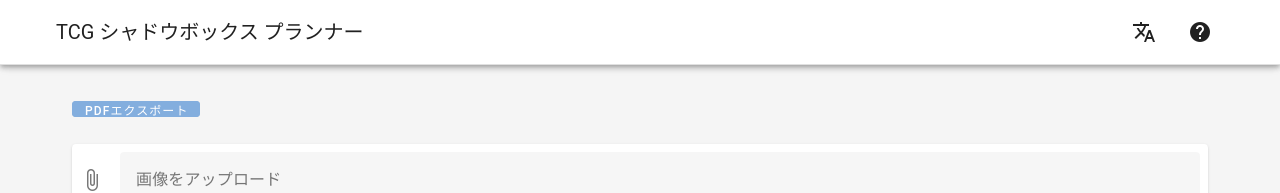
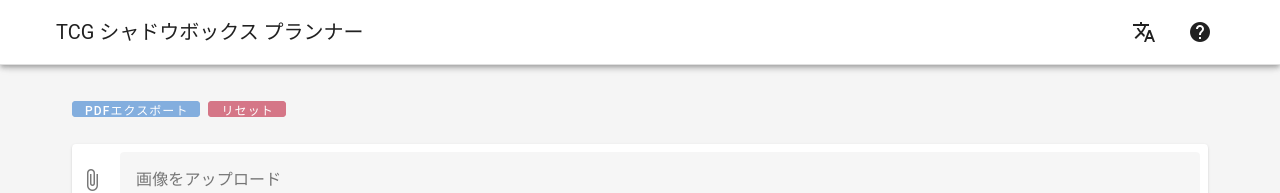
Before and after one commit to shin1kt/TCG-Shadowbox-Planner, a Nuxt app in the folder app/: page / in a window 1280 px wide. Shown: the top 193 px of the page. Built offline with nearby package versions, Linux system fonts and the light colour scheme.

Commit message:
feat: リセットボタンを追加し、すべての画像と編集内容をリセットする機能を実装

```diff
--- a/app/i18n/locales/en.json
+++ b/app/i18n/locales/en.json
@@ -11,7 +11,8 @@
     "duplicate": "Duplicate",
     "moveUp": "Move Up",
     "moveDown": "Move Down",
-    "close": "Close"
+    "close": "Close",
+    "reset": "Reset"
   },
   "tabs": {
     "layerEdit": "Layer Edit",
@@ -91,5 +92,8 @@
   "footer": {
     "disclaimer": "This application is provided \"as is\" without warranty of any kind. Use at your own risk.",
     "showChangelog": "Show Changelog"
+  },
+  "confirm": {
+    "reset": "Are you sure you want to reset all images and edits?"
   }
 }
--- a/app/i18n/locales/ja.json
+++ b/app/i18n/locales/ja.json
@@ -11,7 +11,8 @@
     "duplicate": "複製",
     "moveUp": "上へ移動",
     "moveDown": "下へ移動",
-    "close": "閉じる"
+    "close": "閉じる",
+    "reset": "リセット"
   },
   "tabs": {
     "layerEdit": "レイヤー編集",
@@ -91,5 +92,8 @@
   "footer": {
     "disclaimer": "このアプリケーションは現状のまま提供され、いかなる保証もありません。利用は自己責任でお願いします。",
     "showChangelog": "変更履歴を表示"
+  },
+  "confirm": {
+    "reset": "すべての画像と編集内容をリセットしますか？"
   }
 }
--- a/app/pages/index.vue
+++ b/app/pages/index.vue
@@ -10,6 +10,16 @@
           density="compact"
         >
           {{ t("buttons.exportPDF") }}
+        </v-btn>
+        <v-btn
+          color="error"
+          class="ml-2"
+          @click="resetAll"
+          :disabled="imageList.length === 0"
+          size="small"
+          density="compact"
+        >
+          {{ t("buttons.reset") }}
         </v-btn>
       </v-col>
     </v-row>
@@ -299,6 +309,17 @@ const exportToPDF = async () => {
     alert("PDFのエクスポートに失敗しました。もう一度お試しください。");
   }
 };
+
+const resetAll = () => {
+  // 確認ダイアログを表示
+  if (window.confirm(t("confirm.reset"))) {
+    imageList.value = [];
+    selectedIndex.value = -1;
+    modalOpen.value = false;
+    activeTab.value = "grid";
+    selectedStackImage.value = 0;
+  }
+};
 </script>
 
 <style scoped>
```
